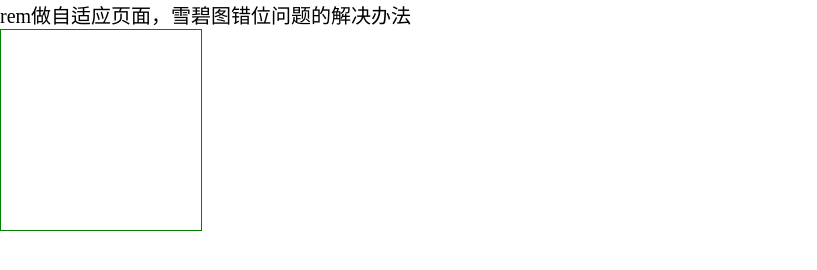
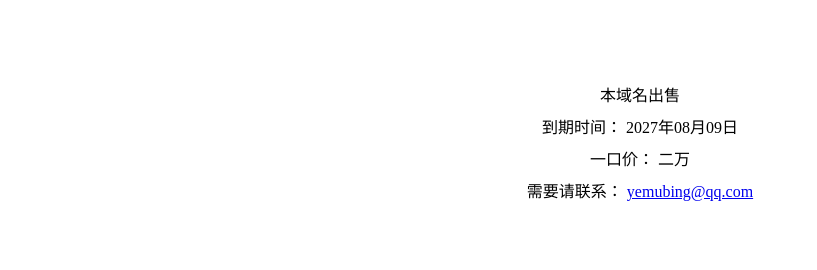
Before and after one commit to Jhin926/sale, a plain HTML site: page index.html in a window 1280 px wide. Shown: the whole page, without its empty margins (0-817 px from the left). Drawn offline with nearby package versions, Linux system fonts and the light colour scheme.

Commit message:
修改首页

```diff
--- a/index.html
+++ b/index.html
@@ -3,31 +3,20 @@
 <head>
     <title></title>
 	<style>
-	  * {
-	    margin: 0;
-		padding: 0;
-		list-style: none;
-	  }
-	  html {
-	    font-size: 20px;
-	  }
-	  .bg-img {
-	    width: 10rem;
-		height: 10rem;
-		border: 1px solid green;
-		background: url('2.png') no-repeat;
-		background-position: -8rem -8rem;
-		background-size: 20rem;
+	  .test {
+	    font-family: '微软雅黑';
+	    margin-top: 80px;
+	    text-align: center;
+		line-height: 2;
 	  }
 	</style>
 </head>
 <body>
 <div class="test">
-rem做自适应页面，雪碧图错位问题的解决办法
+本域名出售<br>
+到期时间： 2027年08月09日<br>
+一口价： 二万<br>
+需要请联系： <a href="mailto:yemubing@qq.com">yemubing@qq.com</a><br>
 </div>
-<div class="bg-img"></div>
-<script src="js/jquery-1.8.2.js"></script>
-<script>
-</script>
 </body>
 </html>
```
